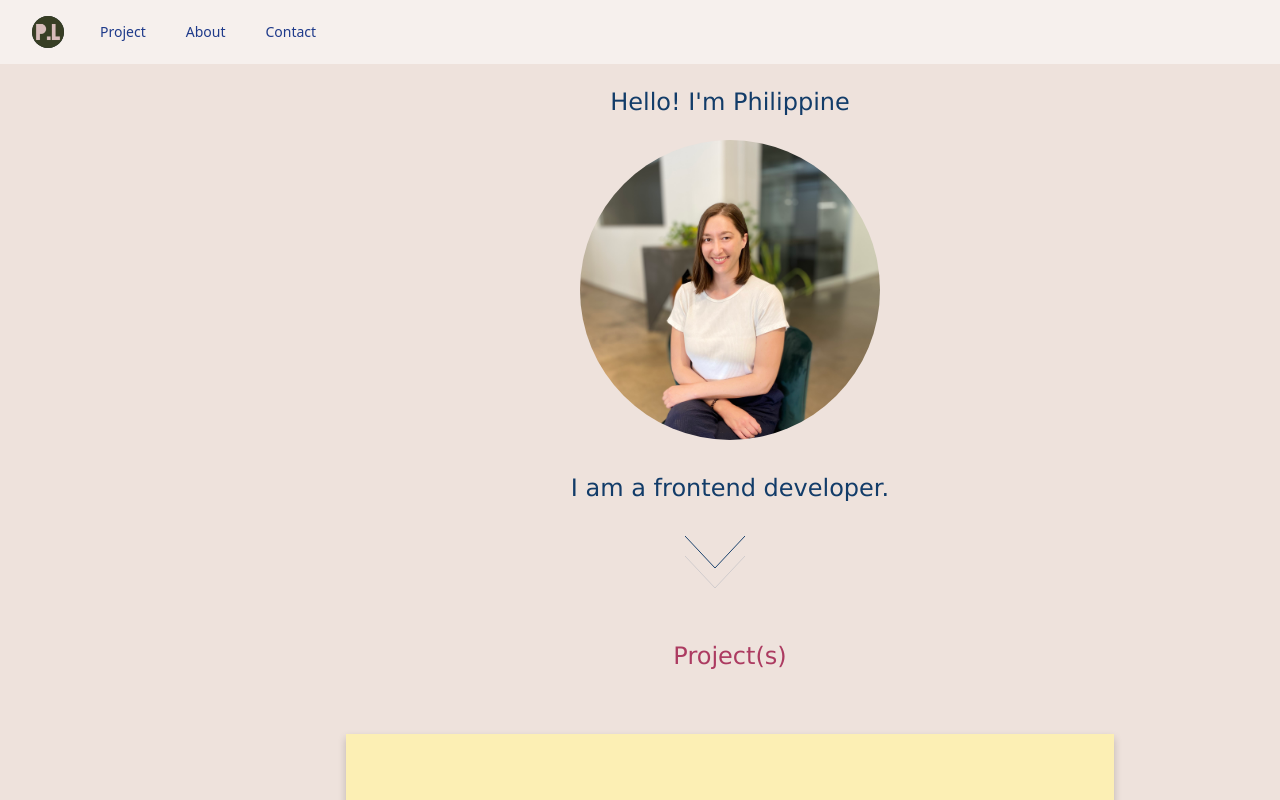
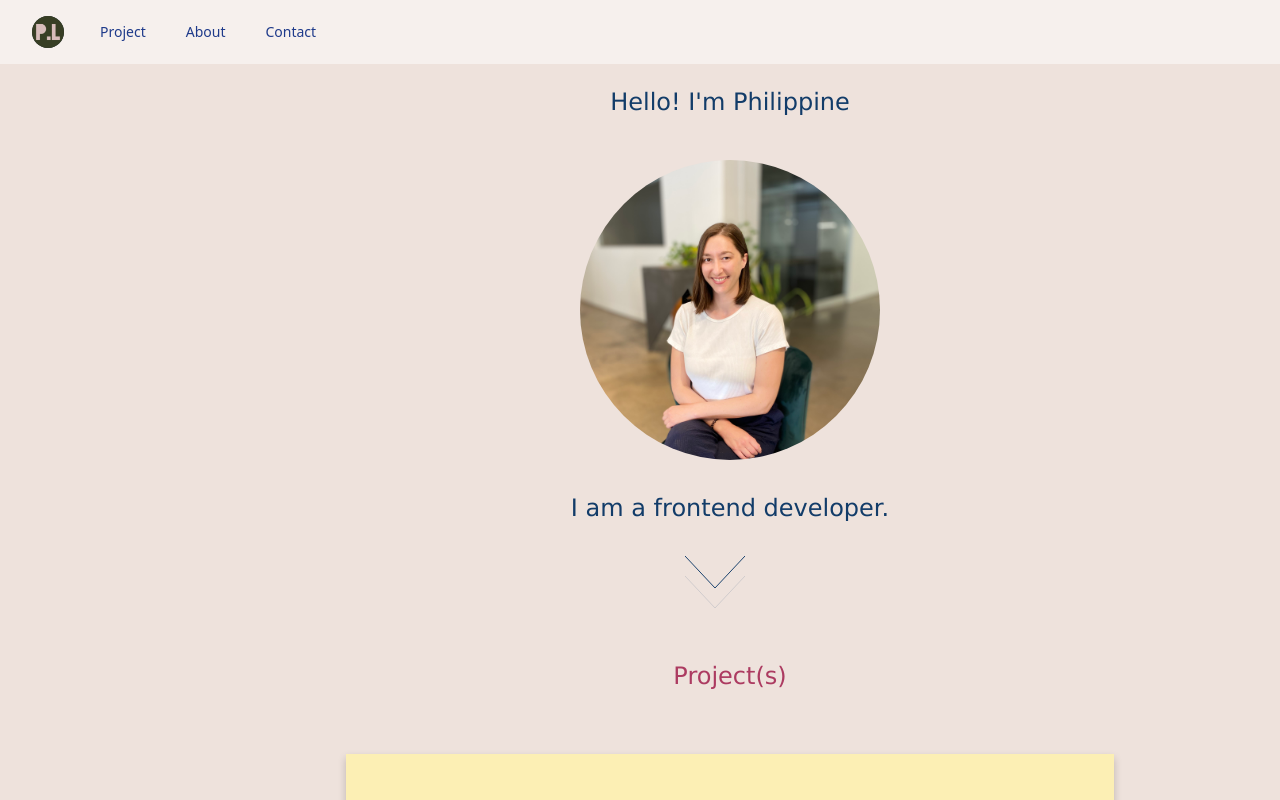
Before and after one commit to Plorrain/my-own-personnal-app, a React (Create React App) app: page / in a window 1280 px wide. Shown: the top 800 px of the page. Built offline with nearby package versions, Linux system fonts and the light colour scheme.

Commit message:
App + Index.css : image in App works but does not respond to its css class. why?

```diff
--- a/src/App.js
+++ b/src/App.js
@@ -5,6 +5,7 @@ import FallingArrow from "./components/UI/FallingArrow";
 import Card from "./components/UI/Card";
 // import Footer from "./components/UI/Footer";
 import brunctimePicture from "./images/Brunchtime-picture.png";
+import profilePicture from "./images/profile-picture.png";
 
 const App = (props) => {
   return (
@@ -20,7 +21,10 @@ const App = (props) => {
         </div>
 
         {/* image exists only in CSS/if it breaks will need to come back here in <img /> */}
-        <div className="image-profile"></div>
+        <div className="image-profile">
+          {/* line below: best practice I think but photo does not respond to its css class */}
+          {/* <img src={profilePicture} alt="Philippine Lorrain" /> */}
+        </div>
         <div className="introduction">
           <p>I am a frontend developer.</p>
         </div>
@@ -30,11 +34,13 @@ const App = (props) => {
           <a href="https://www.brunchtime.live/" target="blank">
             <img src={brunctimePicture} alt="Brunchtime" />
           </a>
-        <div className="content">
-          <p>Test application to find brunch spots with the shortest line. This is a team project,
-            built as a final project within a coding bootcamp training.
-          </p>
-        </div>
+          <div className="content">
+            <p>
+              Test application to find brunch spots with the shortest line. This
+              is a team project, built as a final project within a coding
+              bootcamp training.
+            </p>
+          </div>
         </Card>
       </div>
       {/* <Footer /> */}
--- a/src/index.css
+++ b/src/index.css
@@ -47,7 +47,7 @@ body {
   width: 300px;
   height: 300px;
   border-radius: 50%;
-  /* margin-top: 20px; */
+  margin-top: 20px;
   display: block;
   margin-left: auto;
   margin-right: auto;
```
